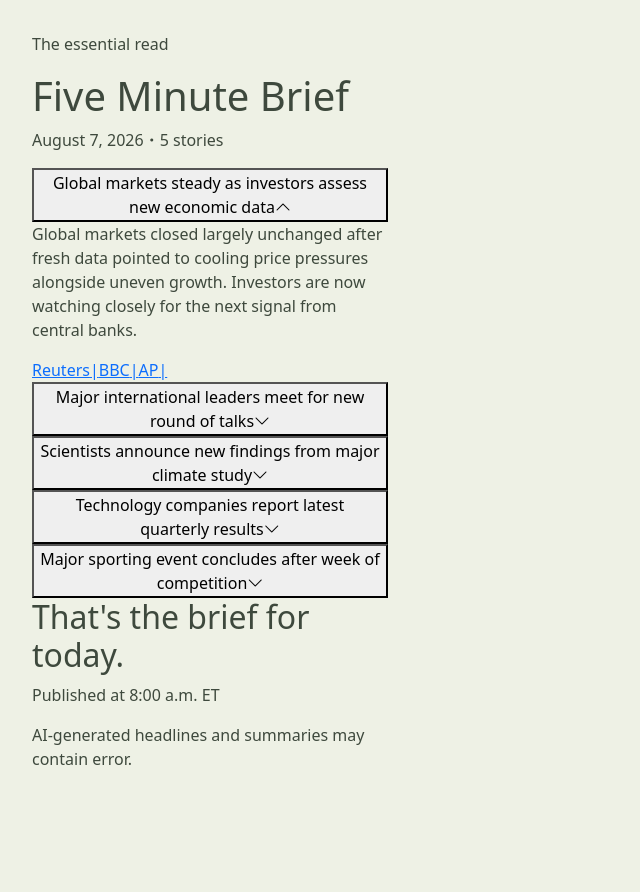
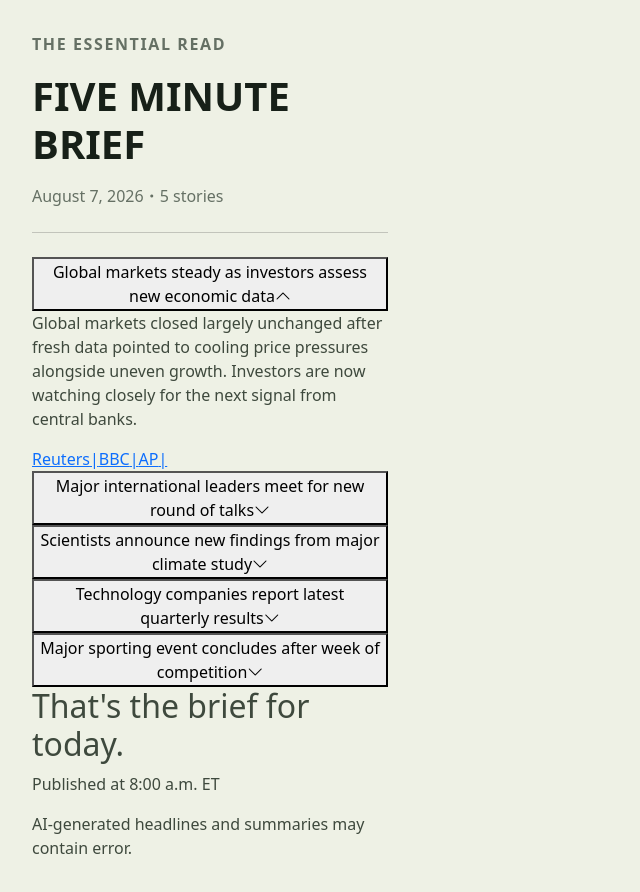
Before and after one commit to ductrl/five-minute-brief, a React (Vite) app: page / in a window 1280 px wide. Shown: the top 892 px of the page, without its empty margins (0-640 px from the left). Before the commit the page ends 819 px from the top, so only its background shows below. Built offline with nearby package versions, Linux system fonts and the light colour scheme.

Commit message:
Styled header

```diff
--- a/src/components/Header.jsx
+++ b/src/components/Header.jsx
@@ -1,9 +1,9 @@
 const Header = ({ date, storyCount }) => (
-  <header>
-    <p>The essential read</p>
-    <h1>Five Minute Brief</h1>
+  <header className="brief-header border-bottom pb-4 mb-4 fs-6">
+    <p className="brief-eyebrow text-uppercase fw-bold mb-3">The essential read</p>
+    <h1 className="brief-title text-uppercase fw-bold mb-3">Five Minute Brief</h1>
     {date && storyCount &&
-      <p>
+      <p className="brief-meta mb-0 fs-6">
         {date}
         <i className="bi bi-dot"></i>
         {storyCount} stories
--- a/src/index.css
+++ b/src/index.css
@@ -3,7 +3,7 @@
   --brief-headline: #172018;
   --brief-text: #3E493D;
   --brief-secondary: #657064;
-  --brief-border: #b4bcac;
+  --brief-border: #c2c4bb;
 }
 
 * {
@@ -20,3 +20,20 @@ body {
   width: 420px;
   padding: 32px;
 }
+
+.brief-header {
+  border-color: var(--brief-border) !important;
+}
+
+.brief-title {
+  color: var(--brief-headline);
+}
+
+.brief-eyebrow {
+  color: var(--brief-secondary);
+  letter-spacing: .1rem;
+}
+
+.brief-meta {
+  color: var(--brief-secondary);
+}
```
